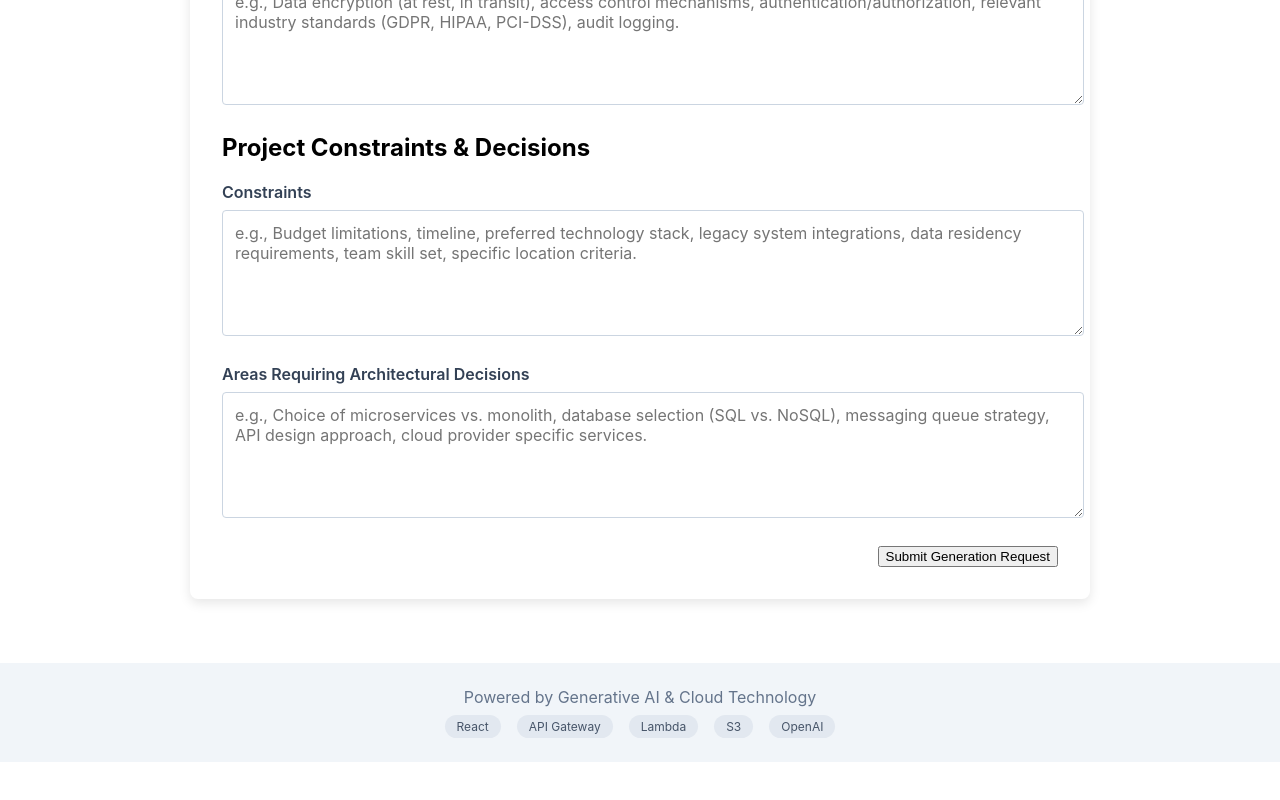
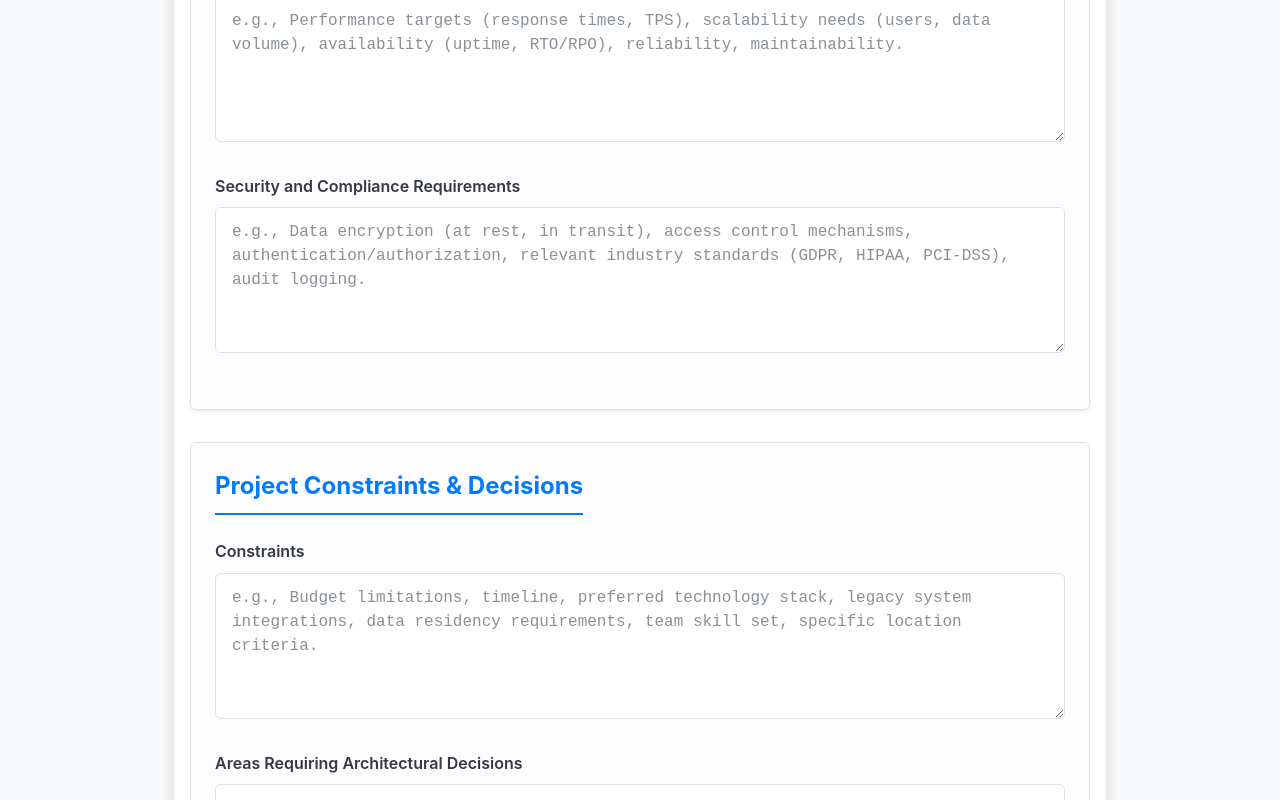
Before and after one commit to ebsenthil/front1, a React (Create React App) app: page / in a window 1280 px wide. Shown: the part 860-1660 px from the top of the page. Before the commit the page ends 1622 px from the top, so only its background shows below. Built offline with nearby package versions, Linux system fonts and the light colour scheme.

Commit message:
Update App.css

```diff
--- a/src/App.css
+++ b/src/App.css
@@ -1,42 +1,104 @@
-/* App.css */
+/* Global Styles & Variables */
+:root {
+  --primary-color: #007bff; /* A vibrant blue */
+  --primary-hover-color: #0056b3;
+  --secondary-color: #6c757d; /* Muted gray for less emphasis */
+  --accent-color: #28a745; /* Green for success */
+  --danger-color: #dc3545; /* Red for errors */
+  --light-color: #f8f9fa;
+  --dark-color: #343a40;
+  --text-color: #212529;
+  --text-muted-color: #6c757d;
+  --border-color: #dee2e6;
+  --background-color: #ffffff;
+  --form-background-color: #fdfdff; /* Slightly off-white for form sections */
+  --input-background-color: #fff;
+  --input-focus-border-color: #80bdff;
+  --input-focus-box-shadow: 0 0 0 0.2rem rgba(0, 123, 255, 0.25);
+
+  --font-family-sans-serif: -apple-system, BlinkMacSystemFont, "Segoe UI", Roboto, "Helvetica Neue", Arial, "Noto Sans", sans-serif, "Apple Color Emoji", "Segoe UI Emoji", "Segoe UI Symbol", "Noto Color Emoji";
+  --font-family-monospace: SFMono-Regular, Menlo, Monaco, Consolas, "Liberation Mono", "Courier New", monospace;
+
+  --box-shadow-sm: 0 .125rem .25rem rgba(0,0,0,.075);
+  --box-shadow-md: 0 .5rem 1rem rgba(0,0,0,.15);
+  --border-radius: .375rem; /* Consistent border radius */
+}
+
+body {
+  margin: 0;
+  font-family: var(--font-family-sans-serif);
+  font-size: 1rem;
+  font-weight: 400;
+  line-height: 1.6;
+  color: var(--text-color);
+  background-color: var(--light-color); /* Light gray background for the page */
+  -webkit-font-smoothing: antialiased;
+  -moz-osx-font-smoothing: grayscale;
+}
+
+/* App Container */
 .app-container {
   display: flex;
   flex-direction: column;
   min-height: 100vh;
-  font-family: -apple-system, BlinkMacSystemFont, 'Segoe UI', Roboto, Oxygen, Ubuntu, Cantarell, 'Open Sans', 'Helvetica Neue', sans-serif;
 }
 
+/* Header */
 .app-header {
-  background-color: #0f172a;
+  background: linear-gradient(135deg, var(--primary-color) 0%, #0056b3 100%); /* Gradient for modern feel */
   color: white;
-  padding: 2rem;
+  padding: 2rem 1.5rem;
   text-align: center;
+  box-shadow: var(--box-shadow-md);
 }
 
 .app-header h1 {
-  margin: 0;
-  font-size: 2rem;
+  margin: 0 0 0.5rem 0;
+  font-size: 2.5rem;
+  font-weight: 600;
 }
 
 .app-header p {
-  margin-top: 0.5rem;
-  opacity: 0.8;
+  margin: 0;
+  font-size: 1.1rem;
+  opacity: 0.9;
 }
 
+/* Main Content */
 .app-main {
-  flex: 1;
-  padding: 2rem;
-  max-width: 900px;
-  margin: 0 auto;
-  width: 100%;
+  flex-grow: 1;
+  padding: 2rem 1rem;
+  max-width: 900px; /* Max width for better readability on large screens */
+  width: 90%;
+  margin: 2rem auto; /* Center content */
+  background-color: var(--background-color);
+  border-radius: var(--border-radius);
+  box-shadow: var(--box-shadow-md);
 }
 
+/* Document Form */
 .document-form {
-  background: white;
-  border-radius: 8px;
-  padding: 2rem;
-  box-shadow: 0 4px 12px rgba(0, 0, 0, 0.1);
-  margin-bottom: 2rem;
+  display: flex;
+  flex-direction: column;
+  gap: 2rem; /* Spacing between form sections */
+}
+
+.form-section {
+  background-color: var(--form-background-color);
+  padding: 1.5rem;
+  border-radius: var(--border-radius);
+  border: 1px solid var(--border-color);
+  box-shadow: var(--box-shadow-sm);
+}
+
+.form-section-title {
+  font-size: 1.5rem;
+  color: var(--primary-color);
+  margin-top: 0;
+  margin-bottom: 1.5rem;
+  padding-bottom: 0.5rem;
+  border-bottom: 2px solid var(--primary-color);
+  display: inline-block;
 }
 
 .form-group {
@@ -45,230 +107,164 @@
 
 .form-group label {
   display: block;
+  font-weight: 600;
   margin-bottom: 0.5rem;
-  font-weight: 600;
-  color: #334155;
+  color: var(--dark-color);
 }
 
-.form-group input,
+.form-group label::after {
+ content: ""; /* Remove the default asterisk */
+}
+
+.form-group input[required] + label::after,
+.form-group textarea[required] + label::after,
+label[htmlFor="projectName"]::after, /* Explicitly for project name if structure changes */
+label[htmlFor="projectRequirements"]::after {
+    /* No custom styling needed if you type asterisk in label text directly */
+}
+
+
+.form-group input[type="text"],
 .form-group textarea {
   width: 100%;
-  padding: 0.75rem;
-  border: 1px solid #cbd5e1;
-  border-radius: 4px;
-  font-family: inherit;
+  padding: 0.75rem 1rem;
   font-size: 1rem;
-  transition: border-color 0.2s;
+  line-height: 1.5;
+  color: var(--text-color);
+  background-color: var(--input-background-color);
+  background-clip: padding-box;
+  border: 1px solid var(--border-color);
+  border-radius: var(--border-radius);
+  transition: border-color .15s ease-in-out, box-shadow .15s ease-in-out;
+  box-sizing: border-box; /* Ensure padding doesn't expand element */
 }
 
-.form-group input:focus,
+.form-group input[type="text"]:focus,
 .form-group textarea:focus {
-  outline: none;
-  border-color: #3b82f6;
-  box-shadow: 0 0 0 2px rgba(59, 130, 246, 0.2);
+  color: var(--text-color);
+  background-color: var(--input-background-color);
+  border-color: var(--input-focus-border-color);
+  outline: 0;
+  box-shadow: var(--input-focus-box-shadow);
 }
 
-.form-actions {
-  display: flex;
-  justify-content: flex-end;
+.form-group textarea {
+  resize: vertical; /* Allow vertical resize */
+  min-height: 100px;
 }
 
-.generate-button {
-  background-color: #3b82f6;
-  color: white;
-  border: none;
-  border-radius: 4px;
-  padding: 0.75rem 1.5rem;
-  font-size: 1rem;
-  font-weight: 600;
-  cursor: pointer;
-  transition: background-color 0.2s;
-  display: flex;
-  align-items: center;
-  gap: 0.5rem;
+.form-group input::placeholder,
+.form-group textarea::placeholder {
+  color: var(--text-muted-color);
+  opacity: 0.8;
 }
 
-.generate-button:hover {
-  background-color: #2563eb;
+/* Form Actions & Button */
+.form-actions {
+  text-align: right; /* Align button to the right */
+  margin-top: 1rem;
 }
 
-.generate-button:disabled {
-  background-color: #93c5fd;
-  cursor: not-allowed;
+.submit-button {
+  display: inline-flex; /* For aligning spinner and text */
+  align-items: center;
+  justify-content: center;
+  font-size: 1.1rem;
+  font-weight: 600;
+  color: #fff;
+  background-color: var(--primary-color);
+  border: none;
+  padding: 0.75rem 1.5rem;
+  border-radius: var(--border-radius);
+  cursor: pointer;
+  transition: background-color .15s ease-in-out, transform 0.1s ease;
+  box-shadow: var(--box-shadow-sm);
 }
 
-.spinner {
-  border: 2px solid rgba(255, 255, 255, 0.3);
-  border-radius: 50%;
-  border-top: 2px solid white;
-  width: 16px;
-  height: 16px;
-  animation: spin 1s linear infinite;
+.submit-button:hover:not(:disabled) {
+  background-color: var(--primary-hover-color);
+  transform: translateY(-1px);
 }
 
-.spinner.small {
-  width: 12px;
-  height: 12px;
-  border-width: 2px;
+.submit-button:active:not(:disabled) {
+  transform: translateY(0px);
+}
+
+.submit-button:disabled {
+  background-color: var(--secondary-color);
+  cursor: not-allowed;
+  opacity: 0.65;
+}
+
+.submit-button.loading {
+  /* Styles for loading state are handled by spinner and text */
+}
+
+/* Spinner for Button */
+.spinner {
+  display: inline-block;
+  width: 1.2em;
+  height: 1.2em;
+  margin-right: 0.75em; /* Space between spinner and text */
+  border: 3px solid rgba(255, 255, 255, 0.3);
+  border-radius: 50%;
+  border-top-color: #fff;
+  animation: spin 1s ease-in-out infinite;
 }
 
 @keyframes spin {
-  0% { transform: rotate(0deg); }
-  100% { transform: rotate(360deg); }
+  to {
+    transform: rotate(360deg);
+  }
 }
 
-.error-message {
-  background-color: #fee2e2;
-  border-left: 4px solid #ef4444;
-  padding: 1rem;
-  margin-bottom: 1.5rem;
-  border-radius: 4px;
+/* Submission Status Messages */
+.submission-status-message {
   display: flex;
   align-items: center;
-  gap: 0.75rem;
+  padding: 1rem 1.5rem;
+  margin-top: 1.5rem;
+  border-radius: var(--border-radius);
+  font-size: 1rem;
+  line-height: 1.5;
+  box-shadow: var(--box-shadow-sm);
 }
 
-.error-message svg {
-  fill: #ef4444;
-  width: 24px;
-  height: 24px;
-  flex-shrink: 0;
+.submission-status-message svg {
+  margin-right: 0.75rem;
+  min-width: 24px; /* Prevent squishing */
 }
 
-.error-message p {
-  margin: 0;
-  color: #7f1d1d;
+.submission-status-message.success {
+  background-color: #e9f7ef; /* Light green */
+  color: #1d7b47; /* Darker green for text */
+  border: 1px solid var(--accent-color);
+}
+.submission-status-message.success svg {
+  fill: var(--accent-color);
 }
 
-.progress-message {
-  display: flex;
-  align-items: center;
-  gap: 0.75rem;
-  padding: 0.75rem;
-  background-color: #f0f9ff;
-  border-radius: 4px;
-  margin-bottom: 1.5rem;
+.submission-status-message.error {
+  background-color: #fdecea; /* Light red */
+  color: #a02d37; /* Darker red for text */
+  border: 1px solid var(--danger-color);
+}
+.submission-status-message.error svg {
+  fill: var(--danger-color);
 }
 
-.progress-message p {
+.submission-status-message p {
   margin: 0;
-  color: #0c4a6e;
 }
 
-.result-container {
-  background-color: white;
-  border-radius: 8px;
-  box-shadow: 0 4px 12px rgba(0, 0, 0, 0.1);
-  margin-top: 2rem;
-  overflow: hidden;
-}
 
-.result-header {
-  background-color: #ecfdf5;
-  padding: 1.5rem;
-  border-bottom: 1px solid #d1fae5;
-}
-
-.result-header h2 {
-  margin: 0;
-  display: flex;
-  align-items: center;
-  gap: 0.75rem;
-  color: #065f46;
-  font-size: 1.25rem;
-}
-
-.result-header svg {
-  fill: #059669;
-  width: 24px;
-  height: 24px;
-}
-
-.result-header p {
-  margin: 0.5rem 0 0;
-  color: #047857;
-}
-
-.preview-section {
-  padding: 1.5rem;
-}
-
-.preview-actions {
-  display: flex;
-  gap: 1rem;
-  margin-bottom: 1.5rem;
-}
-
-.preview-link {
-  display: inline-flex;
-  align-items: center;
-  gap: 0.5rem;
-  text-decoration: none;
-  color: #3b82f6;
-  font-weight: 500;
-}
-
-.preview-link:hover {
-  text-decoration: underline;
-}
-
-.download-button {
-  display: inline-flex;
-  align-items: center;
-  gap: 0.5rem;
-  background-color: #3b82f6;
-  color: white;
-  border: none;
-  border-radius: 4px;
-  padding: 0.5rem 1rem;
-  font-size: 0.875rem;
-  font-weight: 500;
-  cursor: pointer;
-  text-decoration: none;
-  transition: background-color 0.2s;
-}
-
-.download-button:hover {
-  background-color: #2563eb;
-}
-
-.iframe-container {
-  position: relative;
-  height: 500px;
-  border: 1px solid #e5e7eb;
-  border-radius: 4px;
-  overflow: hidden;
-}
-
-.iframe-fallback {
-  position: absolute;
-  top: 0;
-  left: 0;
-  width: 100%;
-  height: 100%;
-  display: flex;
-  flex-direction: column;
-  justify-content: center;
-  align-items: center;
-  background-color: #f8fafc;
-  z-index: 1;
-  padding: 2rem;
+/* Footer */
+.app-footer {
+  background-color: var(--dark-color);
+  color: var(--light-color);
+  padding: 1.5rem 1rem;
   text-align: center;
-}
-
-.preview-iframe {
-  position: relative;
-  width: 100%;
-  height: 100%;
-  border: none;
-  z-index: 2;
-}
-
-.app-footer {
-  background-color: #f1f5f9;
-  padding: 1.5rem;
-  text-align: center;
-  margin-top: auto;
+  margin-top: auto; /* Pushes footer to the bottom */
 }
 
 .footer-content {
@@ -277,20 +273,60 @@
 }
 
 .footer-content p {
-  margin: 0 0 0.5rem;
-  color: #64748b;
-}
-
-.tech-stack {
-  display: flex;
-  justify-content: center;
-  gap: 1rem;
+  margin: 0 0 0.5rem 0;
+  font-size: 0.9rem;
 }
 
 .tech-stack span {
-  background-color: #e2e8f0;
-  padding: 0.25rem 0.75rem;
-  border-radius: 100px;
-  font-size: 0.75rem;
-  color: #475569;
+  display: inline-block;
+  background-color: rgba(255, 255, 255, 0.1);
+  color: #ccc; /* Lighter gray for tech stack tags */
+  padding: 0.25rem 0.6rem;
+  margin: 0.25rem;
+  border-radius: 1rem; /* Pill shape */
+  font-size: 0.8rem;
 }
+
+/* Responsive Adjustments */
+@media (max-width: 768px) {
+  .app-header h1 {
+    font-size: 2rem;
+  }
+  .app-header p {
+    font-size: 1rem;
+  }
+  .app-main {
+    width: 95%;
+    padding: 1.5rem 0.75rem;
+    margin: 1rem auto;
+  }
+  .form-section {
+    padding: 1rem;
+  }
+  .form-section-title {
+    font-size: 1.3rem;
+  }
+  .submit-button {
+    width: 100%; /* Full width button on smaller screens */
+    padding: 0.85rem 1rem;
+  }
+  .form-actions {
+    text-align: center;
+  }
+}
+
+@media (max-width: 480px) {
+  .app-header {
+    padding: 1.5rem 1rem;
+  }
+  .app-header h1 {
+    font-size: 1.75rem;
+  }
+   .app-header p {
+    font-size: 0.9rem;
+  }
+  .tech-stack span {
+    font-size: 0.75rem;
+    padding: 0.2rem 0.5rem;
+  }
+}
```
